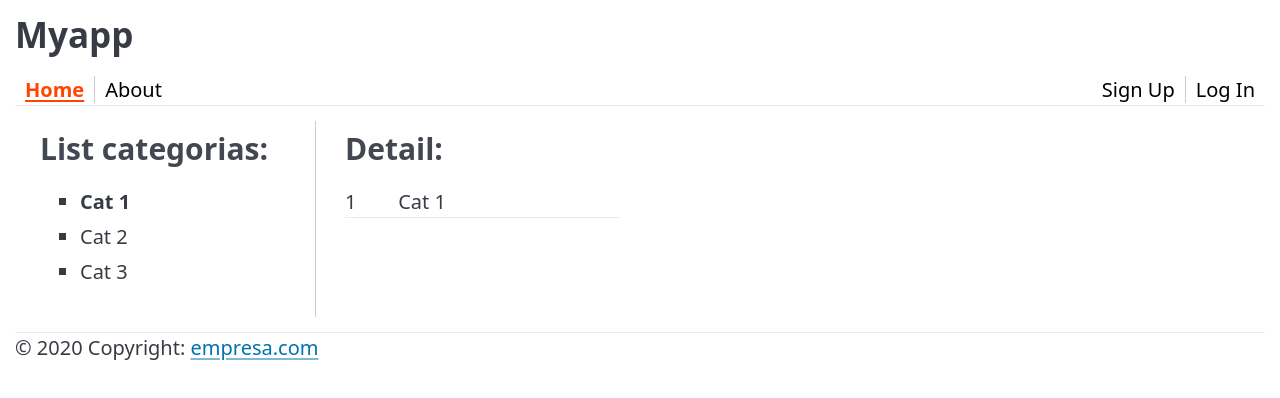
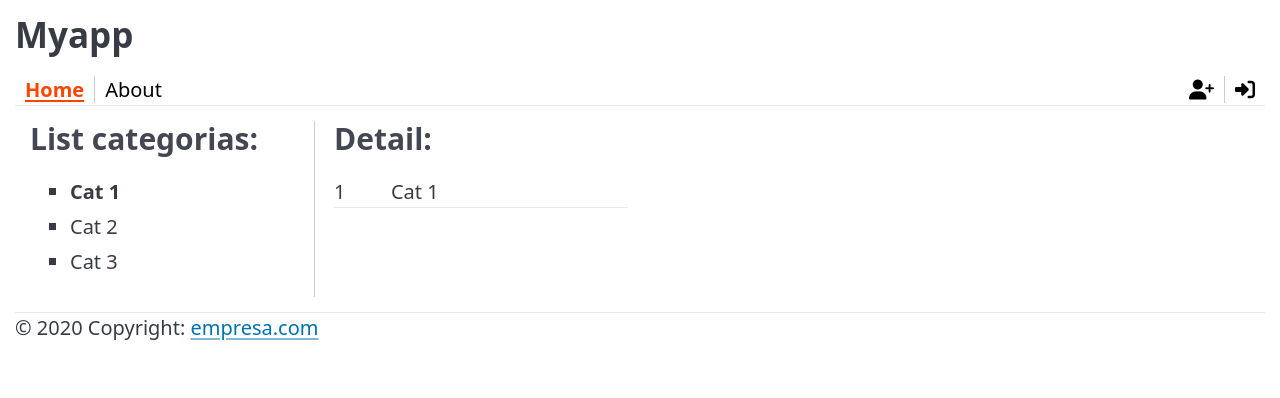
Before and after one commit to fssmartin/agencias-app, an Angular app: page /home in a window 1280 px wide. Shown: the top 398 px of the page. Built offline with nearby package versions, Linux system fonts and the light colour scheme.

Commit message:
wellcome , register

```diff
--- a/src/app/features/admin/users/user.service.ts
+++ b/src/app/features/admin/users/user.service.ts
@@ -36,7 +36,6 @@ export class UserService {
     { id: '2', name: 'Luis Garcia',password:'123',  email: 'luis.garcia@example.com', isActive: true, role: UserRole.ADMIN, createdAt: new Date() },
     { id: '3', name: 'Belen Perez',password:'123',  email: 'belen.perez@example.com', isActive: false, role: UserRole.MANAGER, createdAt: new Date() }
   ];
-
 
   users$ = this.reload$.pipe(
     startWith(void 0),
--- a/src/app/features/auth/auth.service.ts
+++ b/src/app/features/auth/auth.service.ts
@@ -5,6 +5,7 @@ import { AuthState, AuthUser, User, UserRole } from "../../core/models/users.mod
 export class AuthService implements AuthState {
 
   currentUser  = signal<AuthUser | null>(null);
+  welcomeMessage = signal<boolean>(false);
   isAdmin    = computed(() => this.currentUser()?.role === UserRole.ADMIN);
   isLogged   = computed(() => this.currentUser() !== null);
   iconByRole = computed(() => {
@@ -31,8 +32,21 @@ export class AuthService implements AuthState {
   }
 
   register(name:string, email: string, password: string): boolean {
-      const id = Date.now() + '-' + Math.random().toString(36).slice(2);
-      console.log("Registro user ok , ",id)
+      const id = crypto.randomUUID();
+      console.log("Registro user ok , ",id);
+
+      // return this.http.post<User>('/api/register', { name, email, password }).pipe(
+      //   tap(user => this.currentUser.set(user)) // ✅ autologin aquí
+      // );
+
+      this.welcomeMessage.set(true);
+      this.currentUser.set({
+        id: id,
+        name: name,
+        email: email,
+        role: UserRole.USER
+      });
+
       return true;
   }
 
--- a/src/app/features/auth/pages/register/register.component.ts
+++ b/src/app/features/auth/pages/register/register.component.ts
@@ -78,8 +78,7 @@ import { Router } from '@angular/router';
             </label>
 
              <div class="fm_actions">
-                  <span class="msg"
-                  [ngClass]="msgClass()">{{msg()}}</span>
+                  <span class="msg msgError">{{msg()}}</span>
                   <div class="botones">
                     <button type="submit"
                         [disabled]="form.invalid || form.pristine">Register
@@ -108,7 +107,6 @@ export class RegisterComponent {
   form:FormGroup = createRegisterForm(this.fb);
 
   msg = signal('');
-  msgClass = signal('msjOk');
 
   constructor(
     private router:Router,
@@ -140,13 +138,9 @@ export class RegisterComponent {
 
     const { name, email, password } =  this.form.value;
     if( this._authService.register(name,email, password) ) {
-      //this.router.navigate(['/auth']);
-      this.msg.set('Usuario registrado correctamente..');
-      this.msgClass.set('msgOk');
+      this.router.navigate(['/home']);
     } else {
       this.msg.set('Error a la hora de registro');
-      this.msgClass.set('msgError');
-
     }
   }
 
--- a/src/app/features/public/home/home.component.ts
+++ b/src/app/features/public/home/home.component.ts
@@ -6,6 +6,7 @@ import { CategoryDetailComponent } from '../../../shared/components/category/cat
 
 import { Category } from '../../../shared/models/category.model';
 import { CommonModule } from '@angular/common';
+import { AuthService } from '../../auth/auth.service';
 
 @Component({
   selector: 'app-home-layout',
@@ -14,7 +15,9 @@ import { CommonModule } from '@angular/common';
   template: `
     <div class="container">
 
-      <div class="col">
+      <div class="col" *ngIf="authService.currentUser()"><p class="wellCome">Wellcome <strong>{{authService.currentUser()?.name}}</strong>, ahora es tu turno</p></div>
+
+      <div class="col col50">
 
         <h3>List categorias:</h3>
 
@@ -25,7 +28,7 @@ import { CommonModule } from '@angular/common';
 
       </div>
 
-      <div class="col">
+      <div class="col col50">
 
         <h3>Detail:</h3>
 
@@ -48,7 +51,8 @@ export class HomeComponent {
 
   categoriaSeleccionada?: Category ;
 
-  constructor( ){
+
+  constructor(public authService:AuthService ){
 
   }
 
--- a/src/app/shared/components/layout/navbar/navbar.component.html
+++ b/src/app/shared/components/layout/navbar/navbar.component.html
@@ -31,26 +31,26 @@
             [queryParams]="{ mode: 'view' }"
           ><span class="userLogado">{{authService.iconByRole()}}{{authService.currentUser()?.name }}</span></a>&nbsp;&nbsp;|&nbsp;&nbsp;
           <a (click)="authService.logout()" href="" title="Log Out">
-             Logout
+             <i class="fa fa-sign-out-alt"></i>
           </a>
       </li>
       <ng-template #loggedOut>
         <li>
             <a
-              title="Sign Up"
+              title="SIGN UP"
               routerLinkActive="active"
               [routerLink]="['auth/register']"
               [routerLinkActiveOptions]="{ exact: true }">
-              Sign Up
+              <i class="fa fa-user-plus"></i>
             </a>
          </li>
         <li>
             <a
-              title="Log In"
+              title="LOG IN"
               routerLinkActive="active"
               [routerLink]="['auth/login']"
               [routerLinkActiveOptions]="{ exact: false }">
-              Log In
+              <i class="fa fa-sign-in-alt"></i>
             </a>
          </li>
       </ng-template>
--- a/src/styles.scss
+++ b/src/styles.scss
@@ -17,20 +17,23 @@ h4{
 
 .container {
   position: relative;
-  display: flex;
-  justify-content: left;
   margin: 0;
   width: 100%;
   gap: 10px;
+
+  display: flex;
+  justify-content: left;
+  flex-wrap: wrap;
+
 }
 
 .col {
-  flex: 1;
-  padding: 10px;
+  flex: 0 0 100%;
   position: relative;
+  &.col50{
+      flex: 0 0 49%;
   }
-
-.col+.col::after {
+  &.col50+.col50::after {
     content: "";
     position: absolute;
     left: -20px;
@@ -39,6 +42,8 @@ h4{
     width: 1px;
     background: #ccc;
   }
+}
+
 
 .fRight{
   float: right;
@@ -73,6 +78,8 @@ table tr:not(:first-child, :last-child):hover{background-color: aquamarine;}
   font-size: 1.2rem;
   color: red;
 }
+
+.wellCome {text-align: center;color:darkgreen;font-size: 23px;}
 
 [type=button], [type=reset], [type=submit], button ,button[type=submit] {
  padding: 0.2rem 0.5rem;
```
Lines whose indentation alone changed are shown as unchanged.
